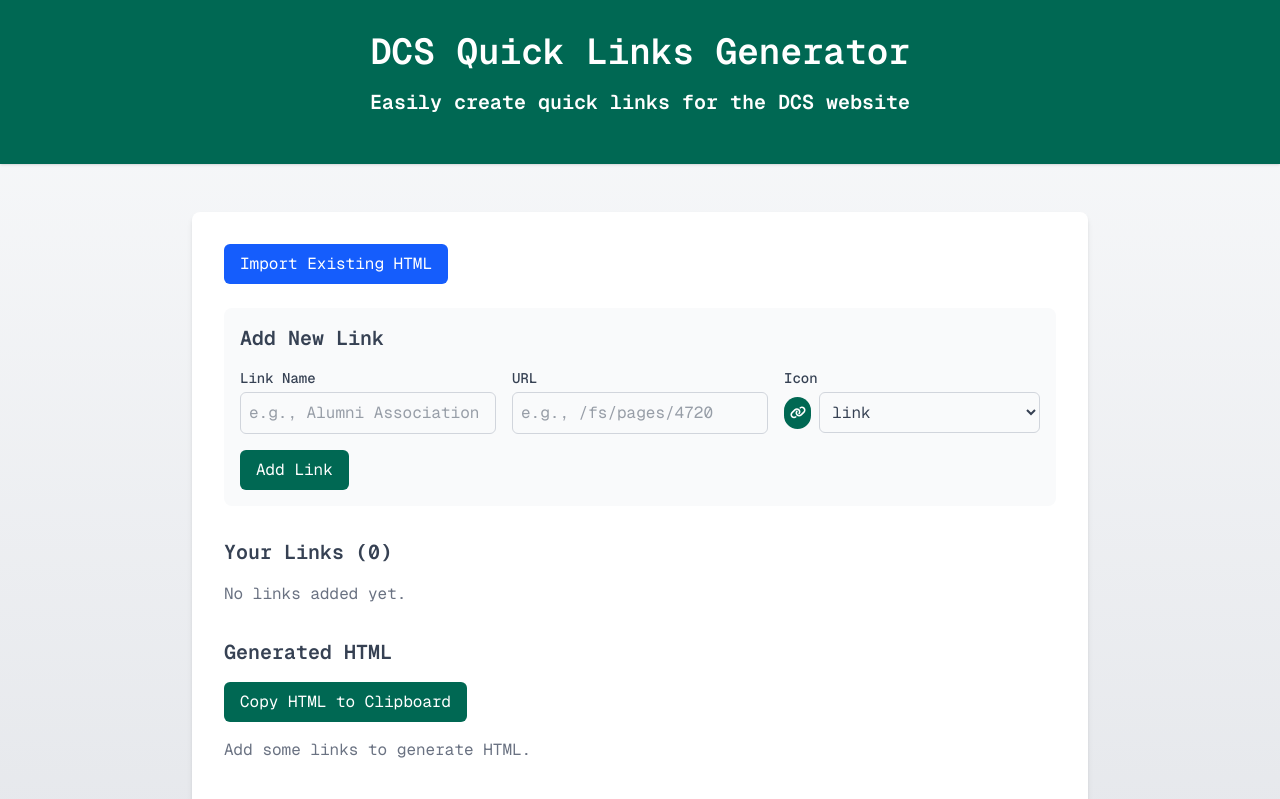
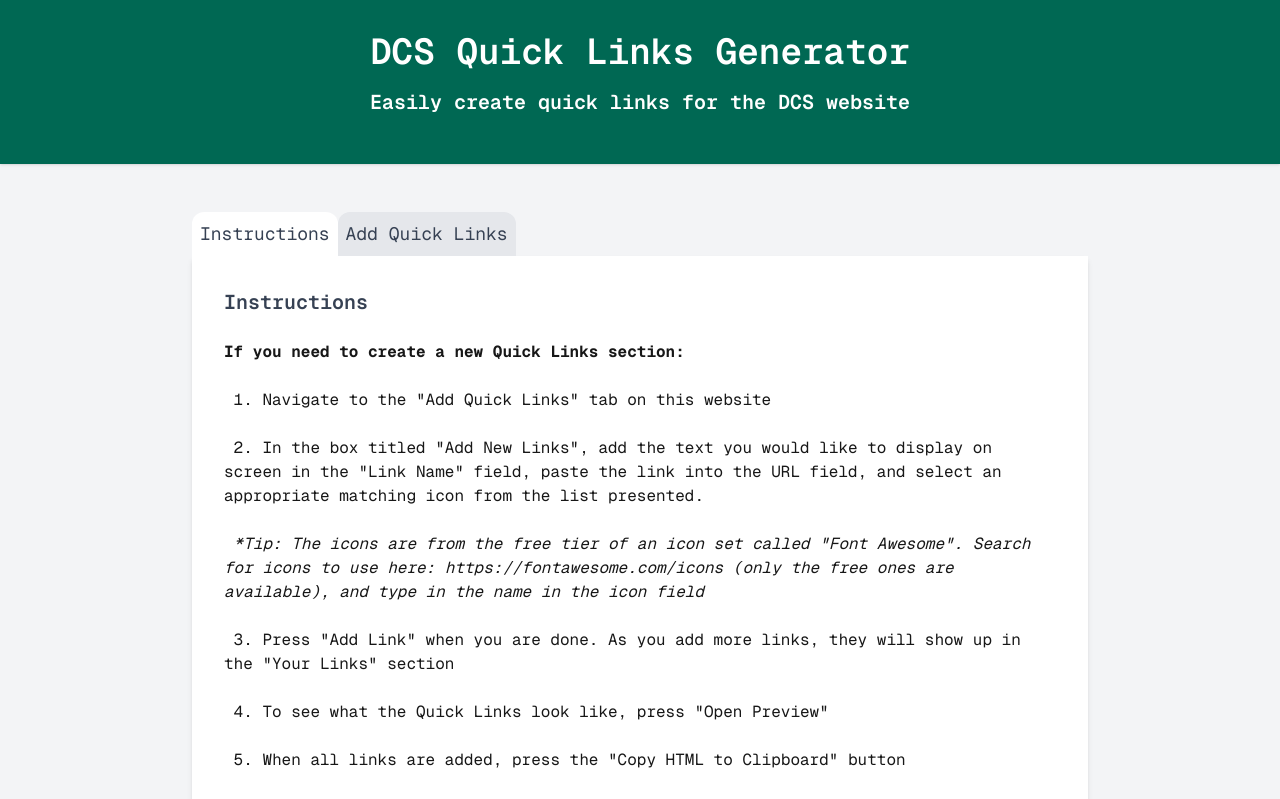
Before and after one commit to dublin-schools-tech/quick-links-generator, a Next.js app: page / in a window 1280 px wide. Shown: the top 799 px of the page. Built offline with nearby package versions, Linux system fonts and the light colour scheme.

Commit message:
Added Instructions Tab

```diff
--- a/src/app/page.tsx
+++ b/src/app/page.tsx
@@ -3,12 +3,14 @@
 import React, { useState } from "react";
 import Header from "@/components/Header";
 import { icons } from "@/app/iconData";
+import ReactMarkdown from 'react-markdown';
 
 type LinkItem = {
   name: string;
   url: string;
   icon: string;
 };
+
 
 const Page = () => {
   const [links, setLinks] = useState<LinkItem[]>([]);
@@ -17,6 +19,38 @@ const Page = () => {
   const [showPreview, setShowPreview] = useState(true);
   const [showImportBox, setShowImportBox] = useState(false);
   const [importError, setImportError] = useState("");
+  const [showInstructions, setShowInstructions] = useState(true);
+
+  const markdown = `
+**If you need to create a new Quick Links section:**
+
+1. Navigate to the "Add Quick Links" tab on this website
+
+2. In the box titled "Add New Links", add the text you would like to display on screen in the "Link Name" field, paste the link into the URL field, and select an appropriate matching icon from the list presented.
+
+*Tip: The icons are from the free tier of an icon set called "Font Awesome". Search for icons to use here: https://fontawesome.com/icons (only the free ones are available), and type in the name in the icon field*
+
+3. Press "Add Link" when you are done. As you add more links, they will show up in the "Your Links" section
+
+4. To see what the Quick Links look like, press "Open Preview"
+
+5. When all links are added, press the "Copy HTML to Clipboard" button
+
+6. With the HTML copied, navigate to the desired page in FinalSite, add a new element, and select "Embed"
+
+7. In the embed element, paste the copied HTML code
+
+
+
+**If you need to edit an existing Quick Links section:**
+
+1. Find the existing Quick Links element in the website. Press the gear button in the top right corner to open the embed code. Copy this.
+
+2. In this website, press the "Import Existing HTML" button and paste the copied code in the box. Press "Parse & Import"
+
+3. Use as described above.`
+
+
 
   const handleInputChange = (e: React.ChangeEvent<HTMLInputElement | HTMLSelectElement>) => {
     const { name, value } = e.target;
@@ -194,12 +228,47 @@ ${htmlLinks}
   const selectedIcon = icons.find((icon) => icon.id === newLink.icon);
 
   return (
-    <div className="min-h-screen flex flex-col items-center bg-gradient-to-b from-gray-50 to-gray-200 font-mono">
+    <div className="min-h-screen flex flex-col items-center bg-gray-100 font-mono">
       <Header title="DCS Quick Links Generator" subtitle="Easily create quick links for the DCS website" />
-      <div className="w-full px-4">
-        <div className="w-full max-w-4xl px-4 sm:px-6 lg:px-8 py-8 mx-auto bg-white rounded-lg shadow-md my-12">
 
-          {/* Import HTML Section */}
+      <div className="w-full max-w-4xl my-12">
+        <div className="flex flex-row items-start w-full">
+          <div className={`rounded-t-xl text-lg w-fit h-fit p-2 text-gray-700 ${showInstructions ? "bg-white ": "bg-gray-200"}`} onClick={() => setShowInstructions(true)}>
+            Instructions
+          </div>
+          <div className={`rounded-t-xl text-lg w-fit h-fit p-2 text-gray-700 ${showInstructions ? "bg-gray-200" : "bg-white"}`} onClick={() => setShowInstructions(false)}>
+            Add Quick Links
+          </div>
+        </div>
+        <div className="w-full px-4 sm:px-6 lg:px-8 py-8 mx-auto  bg-white rounded-b-lg shadow-md">
+          {showInstructions ? (
+            <>
+              <div className="text-xl font-semibold text-gray-700">Instructions</div>
+              <div><br /><strong>If you need to create a new Quick Links section:</strong><br /><br />&nbsp;1. Navigate to the "Add Quick Links" tab on this website
+
+<br/><br/>&nbsp;2. In the box titled "Add New Links", add the text you would like to display on screen in the "Link Name" field, paste the link into the URL field, and select an appropriate matching icon from the list presented.
+
+<br/><br/>&nbsp;<em>*Tip: The icons are from the free tier of an icon set called "Font Awesome". Search for icons to use here: https://fontawesome.com/icons (only the free ones are available), and type in the name in the icon field</em>
+
+<br/><br/>&nbsp;3. Press "Add Link" when you are done. As you add more links, they will show up in the "Your Links" section
+
+<br/><br/>&nbsp;4. To see what the Quick Links look like, press "Open Preview"
+
+<br/><br/>&nbsp;5. When all links are added, press the "Copy HTML to Clipboard" button
+
+<br/><br/>&nbsp;6. With the HTML copied, navigate to the desired page in FinalSite, add a new element, and select "Embed"
+
+<br/><br/>&nbsp;7. In the embed element, paste the copied HTML code
+<br /><br/><strong>If you need to create a new Quick Links section:</strong><br />
+<br/>&nbsp;1. Find the existing Quick Links element in the website. Press the gear button in the top right corner to open the embed code. Copy this.
+
+<br/><br/>&nbsp;2. In this website, press the "Import Existing HTML" button and paste the copied code in the box. Press "Parse & Import"
+
+<br/><br/>&nbsp;3. Use as described above.
+</div>
+            </>
+           ) : (
+            <>
               <div className="mb-6">
                 <button
                   onClick={toggleImportBox}
@@ -408,6 +477,8 @@ ${htmlLinks}
                   <p className="text-gray-500">Add some links to generate HTML.</p>
                 )}
               </div>
+            </>
+          )}
         </div>
       </div>
     </div>
```
Also changed, not shown: package.json (+5 -4 lines), 1 other file (tests, documents, lock files or other folders). Lines whose indentation alone changed are shown as unchanged.
